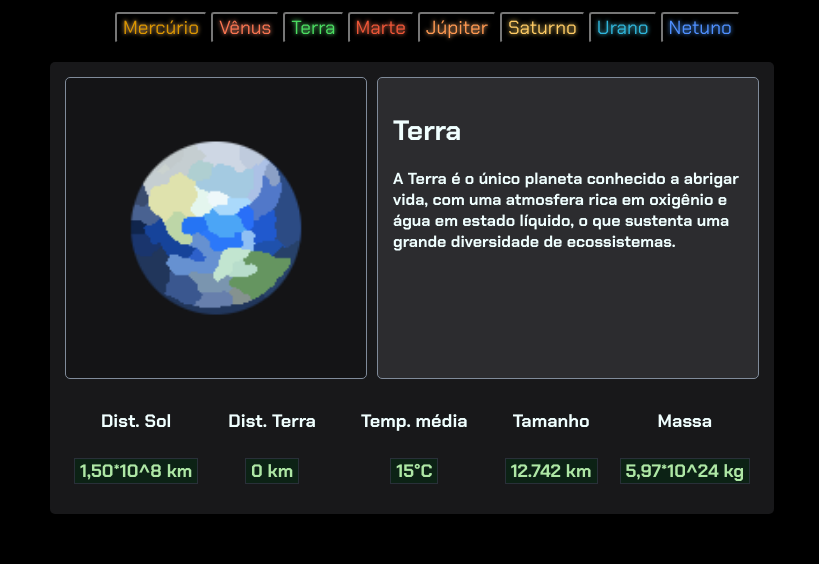
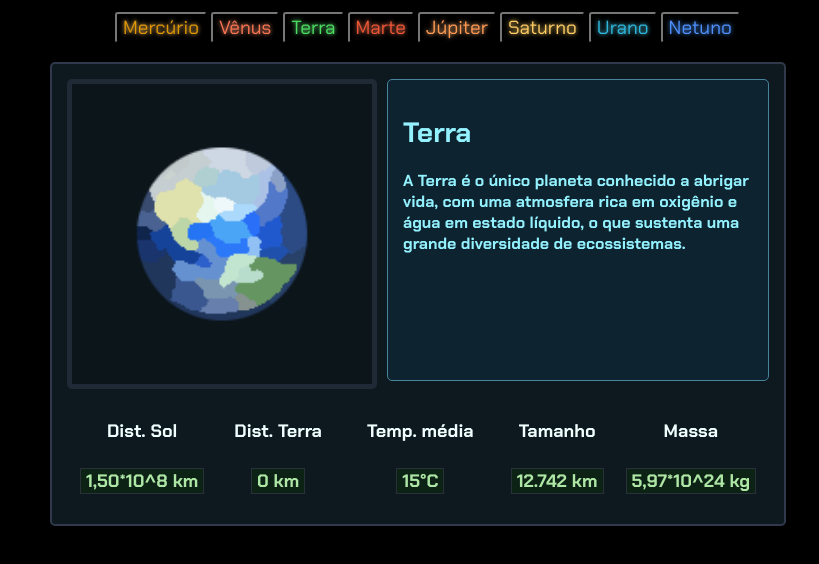
Before and after one commit to jef-nunes/sistema-solar, a plain HTML site: page index.html in a window 1280 px wide. Shown: the part 88-652 px from the top of the page, without its empty margins (0-819 px from the left). Drawn offline with Linux system fonts and the light colour scheme.

Commit message:
Update index.css

```diff
--- a/css/index.css
+++ b/css/index.css
@@ -119,7 +119,10 @@ button{
     padding: 15px;
     width: fit-content;
     height: fit-content;
-    background-color: rgba(136, 138, 150, 0.176);
+    background-color: rgb(14, 25, 31);
+    border-width: 2px;
+    border-color: rgb(48, 57, 75);
+    border-style: solid;
     border-radius: 5px;
 }
 
@@ -140,16 +143,17 @@ button{
     background-color: rgba(0, 0, 0, 0.174);
     border-radius: 5px;
     border-style: solid;
-    border-width: 1px;
-    border-color: rgb(128, 139, 154);
+    border-width: 5px;
+    border-color: rgb(32, 41, 54);
 }
 
 #planet-right-desc{
+    color: rgb(148, 242, 255);
     padding: 15px;
-    background-color: rgba(136, 138, 150, 0.176);
+    background-color: rgba(0, 174, 255, 0.075);
     border-style: solid;
     border-width: 1px;
-    border-color: rgb(128, 139, 154);
+    border-color: rgb(70, 132, 156);
     width: 350px;
     height: 270px;
     border-radius: 5px;
```
